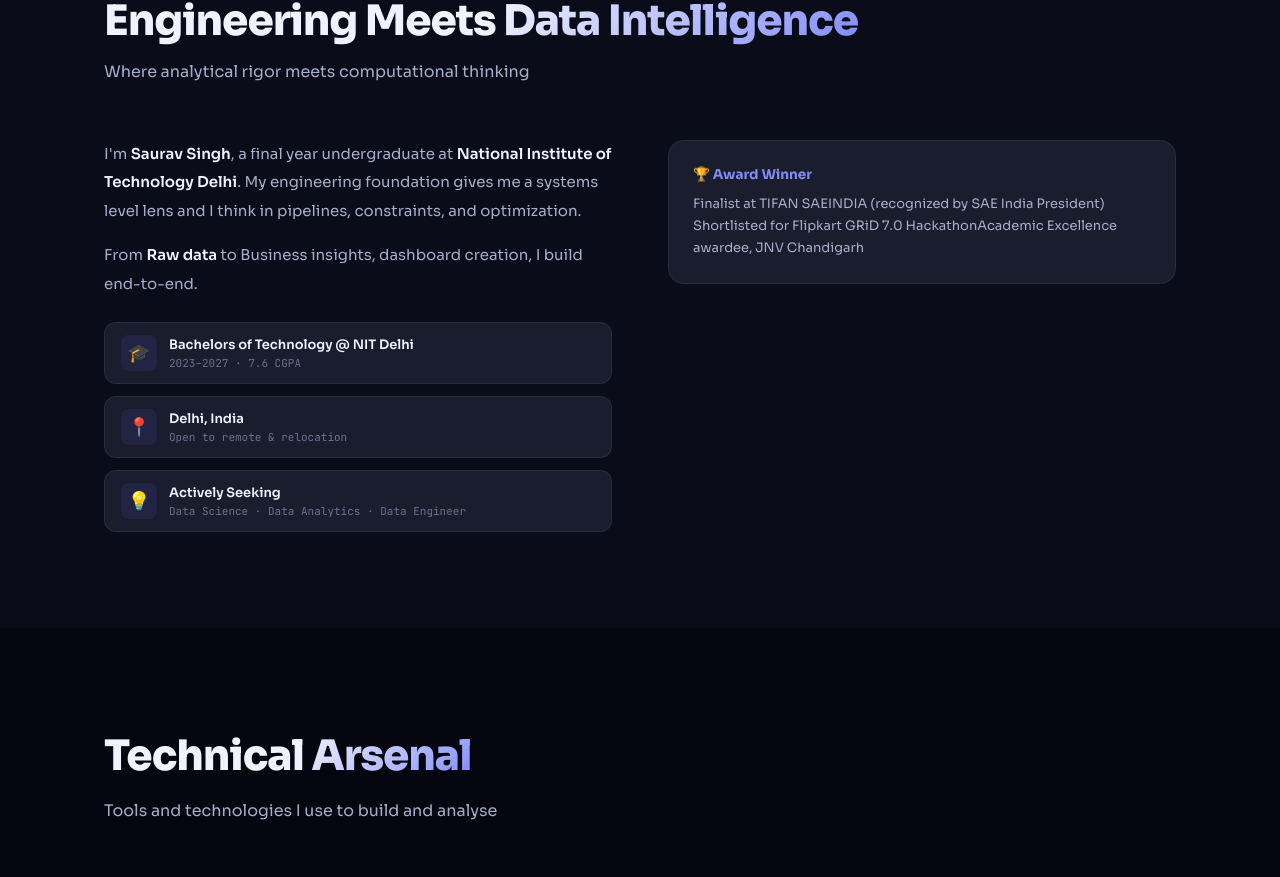
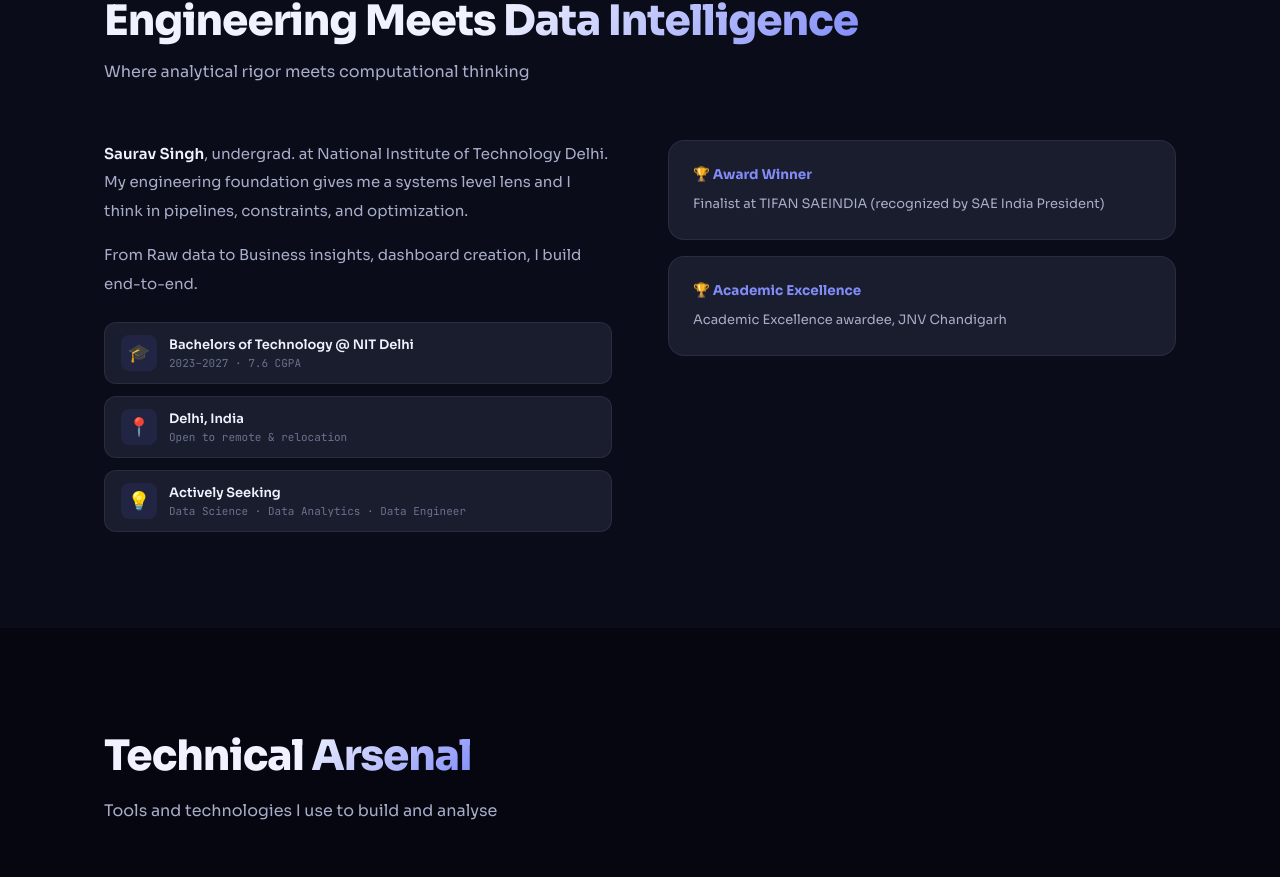
Before and after one commit to srv-0/Portfolio, a React (Vite) app: page / in a window 1280 px wide. Shown: the part 901-1778 px from the top of the page. Built offline with nearby package versions, Linux system fonts and the light colour scheme.

Commit message:
Update portfolio.js

```diff
--- a/src/data/portfolio.js
+++ b/src/data/portfolio.js
@@ -30,8 +30,8 @@ export const stats = [
 
 export const about = {
   paragraphs: [
-    `I'm <strong>Saurav Singh</strong>, a final year undergraduate at <strong>National Institute of Technology Delhi</strong>. My engineering foundation gives me a systems level lens and I think in pipelines, constraints, and optimization.`,
-    `From <strong>Raw data </strong> to Business insights, dashboard creation, I build end-to-end.`,
+    `<strong>Saurav Singh</strong>, undergrad. at National Institute of Technology Delhi. My engineering foundation gives me a systems level lens and I think in pipelines, constraints, and optimization.`,
+    `From Raw data to Business insights, dashboard creation, I build end-to-end.`,
   ],
   highlights: [
     { icon: "🎓", title: "Bachelors of Technology @ NIT Delhi", sub: "2023–2027 · 7.6 CGPA" },
@@ -39,9 +39,8 @@ export const about = {
     { icon: "💡", title: "Actively Seeking",    sub: "Data Science · Data Analytics · Data Engineer"     },
   ],
   cards: [
-    { icon: "🏆", title: "Award Winner",  body: ["Finalist at TIFAN SAEINDIA (recognized by SAE India President)",
-												" Shortlisted for Flipkart GRiD 7.0 Hackathon",
-												"Academic Excellence awardee, JNV Chandigarh"] },
+    { icon: "🏆", title: "Award Winner",  body: "Finalist at TIFAN SAEINDIA (recognized by SAE India President)"},
+	{ icon: "🏆", title: "Academic Excellence",  body: "Academic Excellence awardee, JNV Chandigarh" },
   ],
 };
 
```
